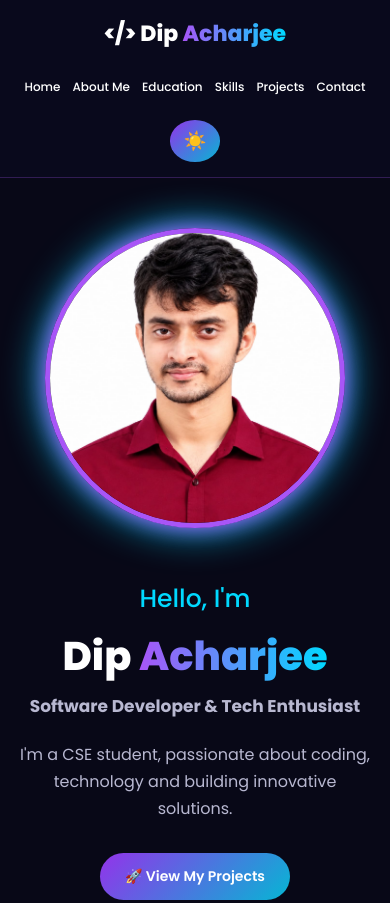
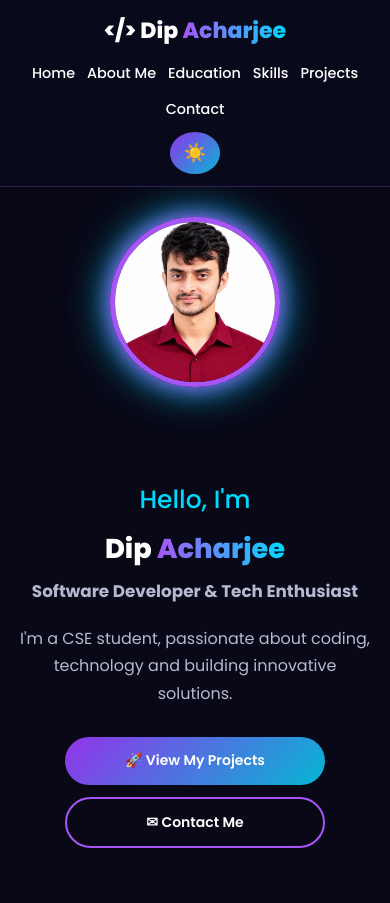
Before and after one commit to dipacharjee12/portfolio-website-, a plain HTML site: page index.html in a window 390 px wide. Shown: the top 903 px of the page. Drawn offline with Linux system fonts and the light colour scheme.

Commit message:
Add files via upload

```diff
--- a/style.css
+++ b/style.css
@@ -618,3 +618,101 @@ body.light-mode footer {
     background: #fff0f6;
     border-color: #f3d5e5;
 }
+
+
+
+/* ===== MOBILE RESPONSIVE DESIGN ===== */
+@media (max-width: 768px) {
+    html, body {
+        max-width: 100%;
+        overflow-x: hidden;
+    }
+
+    /* Navbar */
+    .navbar {
+        flex-direction: column;
+        gap: 10px;
+        padding: 12px 15px;
+    }
+
+    .nav-links {
+        flex-wrap: wrap;
+        justify-content: center;
+        gap: 8px 12px;
+        padding: 0;
+        margin: 0;
+    }
+
+    .nav-links a {
+        font-size: 0.9rem;
+    }
+
+    /* Hero Section */
+    .hero {
+        flex-direction: column-reverse;
+        text-align: center;
+        padding: 30px 16px;
+        gap: 24px;
+    }
+
+    .hero h1 {
+        font-size: 2rem;
+    }
+
+    .hero h3 {
+        font-size: 1.05rem;
+    }
+
+    .hero-image img {
+        width: 170px;
+        height: 170px;
+        max-width: 100%;
+    }
+
+    .hero-buttons {
+        flex-direction: column;
+        align-items: center;
+        gap: 12px;
+    }
+
+    .hero-buttons .btn {
+        width: 100%;
+        max-width: 260px;
+        text-align: center;
+    }
+
+    /* Sections & Cards */
+    .section {
+        padding: 35px 14px;
+    }
+
+    .about-card,
+    .card,
+    .project-card,
+    .contact-card {
+        padding: 20px 16px;
+        width: 100%;
+        box-sizing: border-box;
+    }
+
+    .projects-container,
+    .skills-container {
+        grid-template-columns: 1fr;
+    }
+
+    .social-links {
+        flex-wrap: wrap;
+        justify-content: center;
+        gap: 12px;
+    }
+}
+
+@media (max-width: 480px) {
+    .hero h1 {
+        font-size: 1.7rem;
+    }
+
+    .section-title {
+        font-size: 1.45rem;
+    }
+}
```
